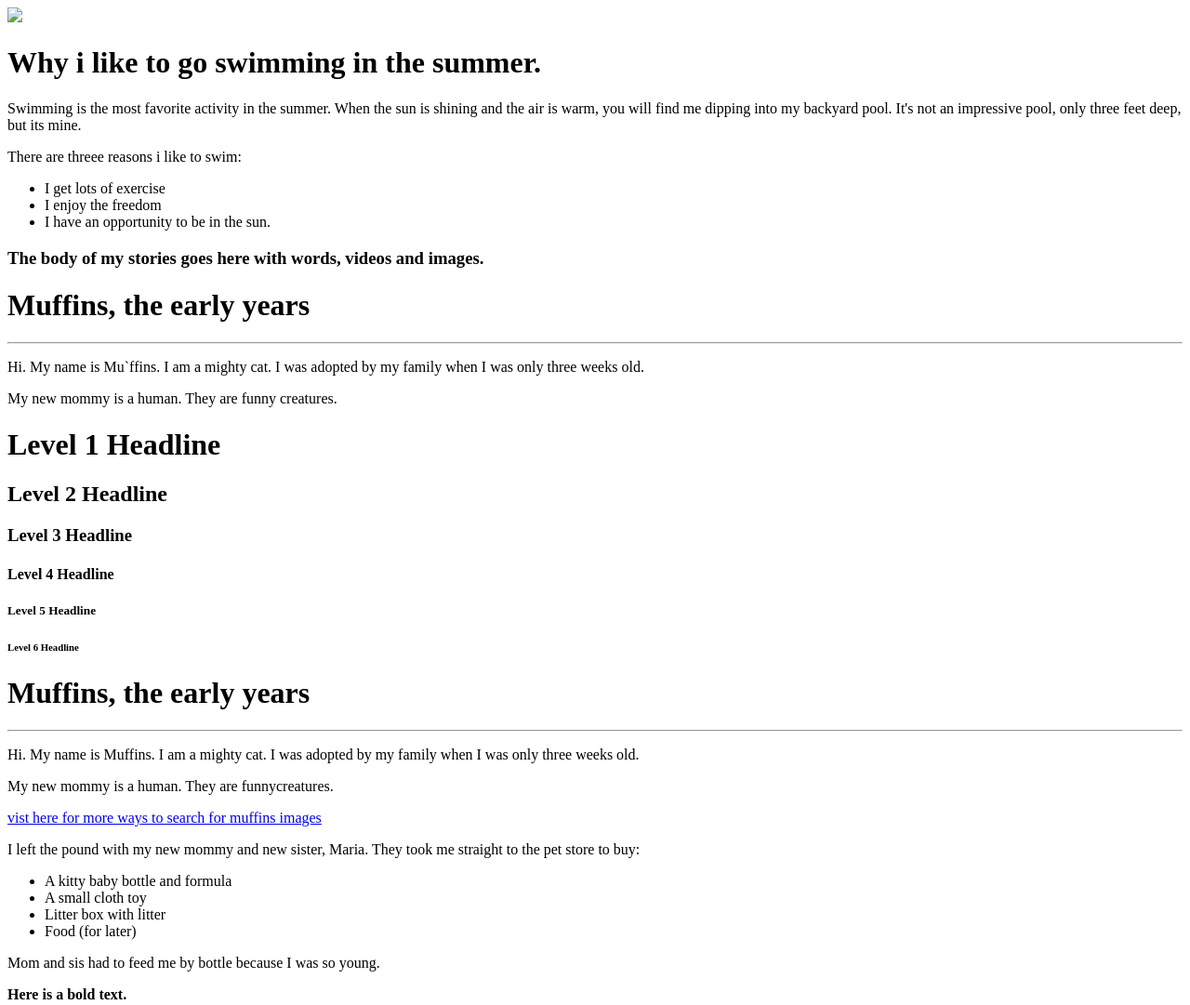
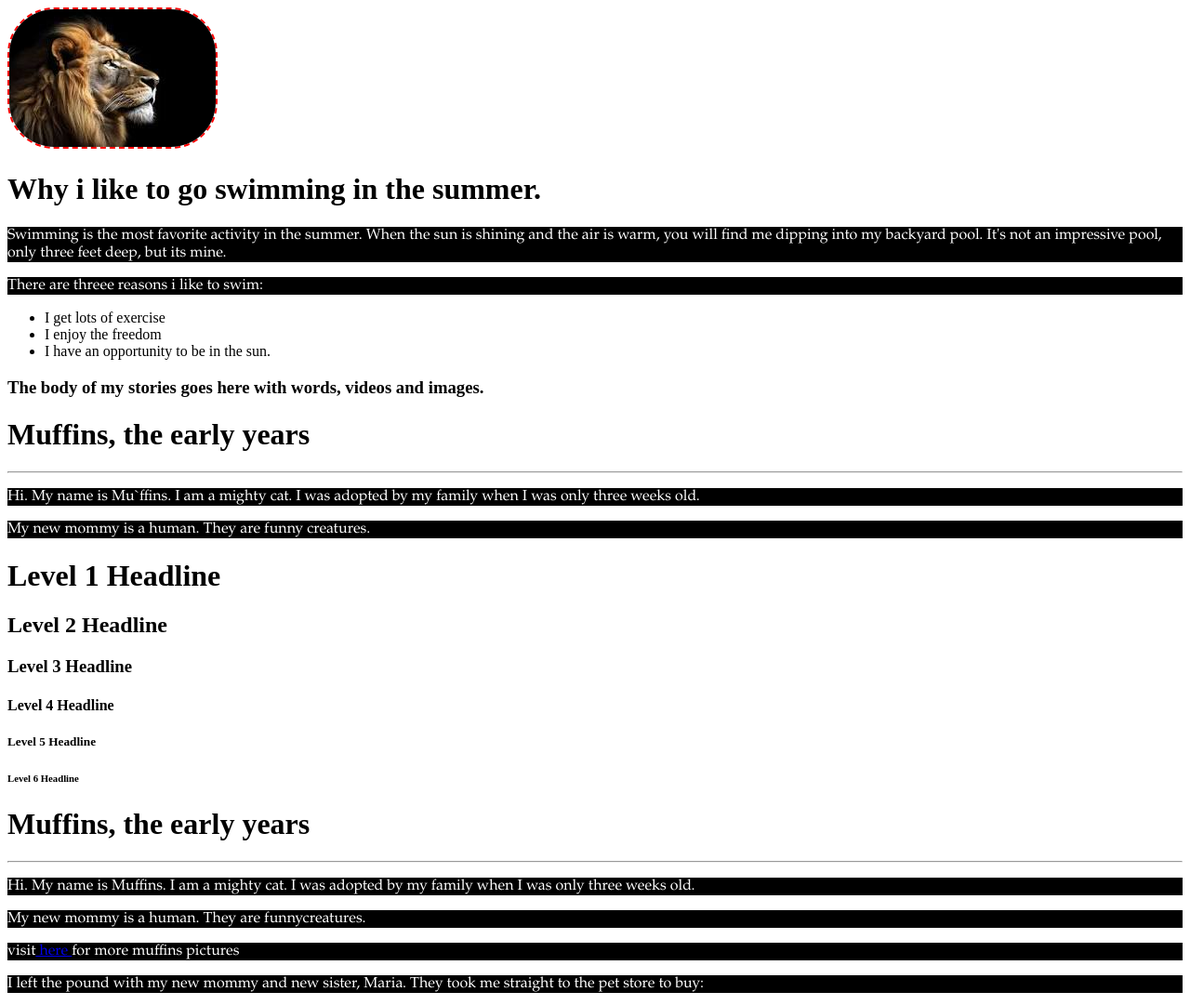
Before and after one commit to leonardo070912/myFirstGithub, a plain HTML site: page assignment1.html in a window 1280 px wide. Shown: the top 1081 px of the page at 93% size. Drawn offline with Linux system fonts and the light colour scheme.

Commit message:
make changes to h2 in assignment1.html and few other modifications in index.html

```diff
--- a/assignment1.html
+++ b/assignment1.html
@@ -2,6 +2,20 @@
 <html lang="en">
 <head>
   <title>Muffins</title>
+  <style>
+    P{
+      color: white;
+      background-color: black;
+      font-family: Garamond;
+      }
+    img{
+      height: 200;
+      width: 200;
+      border: 2px dashed red;
+      border-radius: 50px;
+
+    }
+    </style>
 </head>
 <body>
   <!-- image -->
@@ -44,7 +58,7 @@
     cat. I was adopted by my family when I was
     only three weeks old.</p>
   <p>My new mommy is a human. They are funnycreatures. </p>
-  <a href="google.com">vist here for more ways to search for muffins images</a>
+  <p>visit<a href="https://google.com"> here </a>for more muffins pictures</p>
   <p>I left the pound with my new mommy and
     new sister, Maria. They took me straight to
     the pet store to buy:</p>
```
Also changed, not shown: index.html (+6 -7 lines), image/download.jpeg (added).
